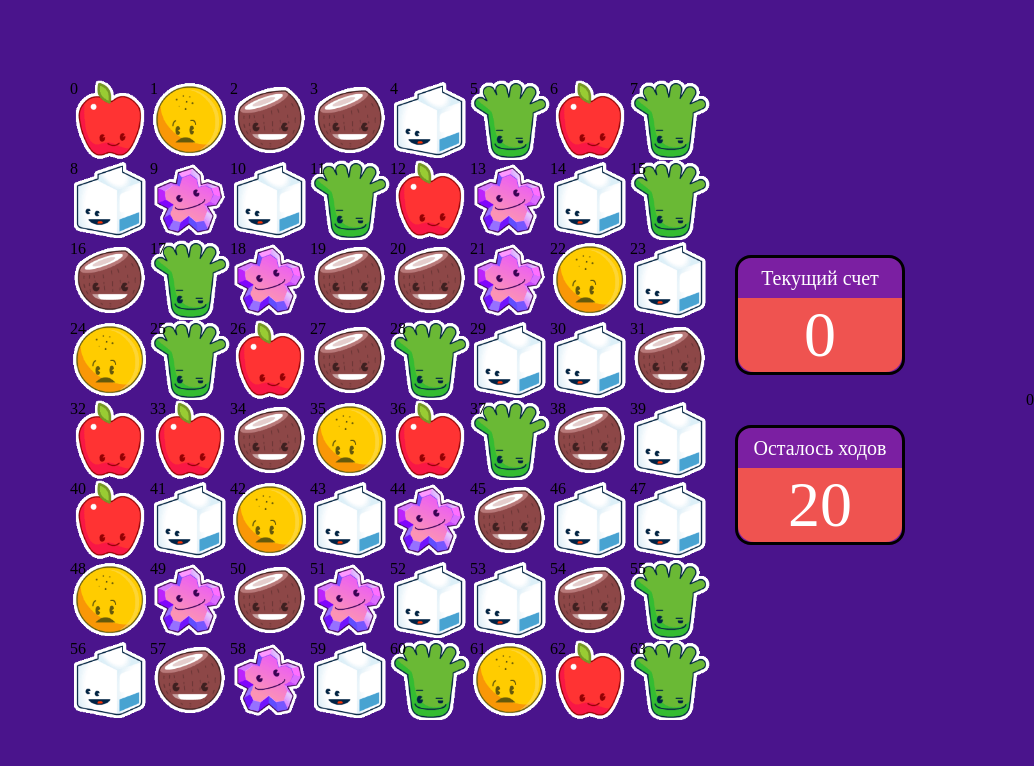
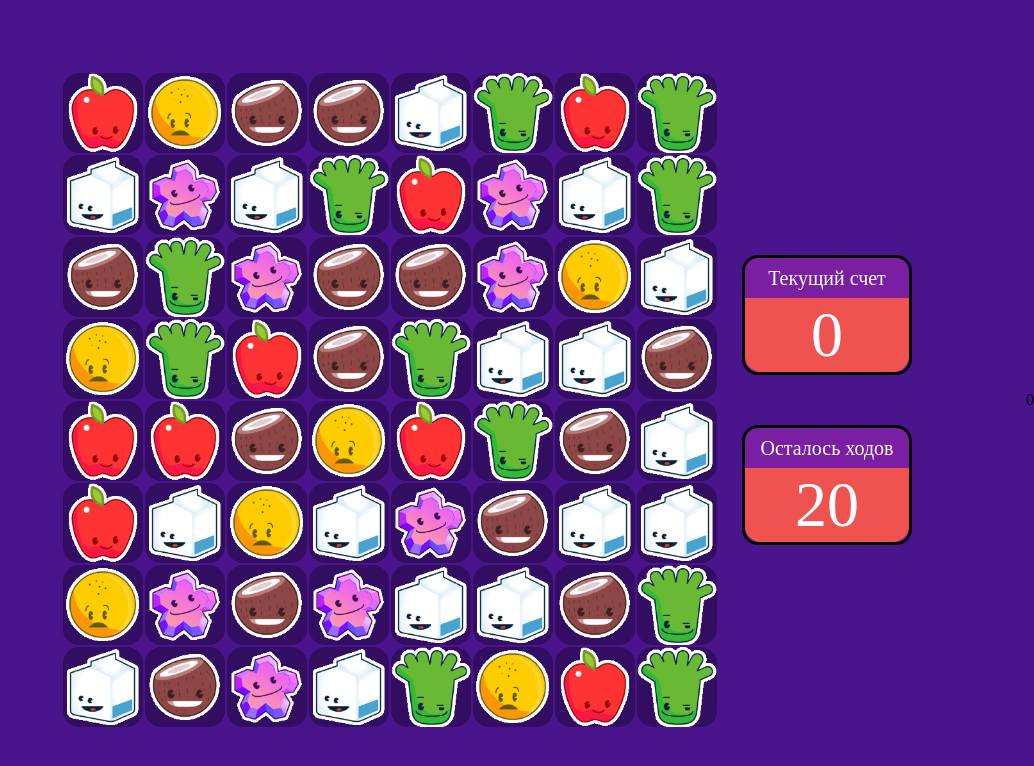
Before and after one commit to RomRow-w/Three_in_row, a React (Create React App) app: page / in a window 1280 px wide. Shown: the top 766 px of the page, without its empty margins (246-1280 px from the left). Built offline with nearby package versions, Linux system fonts and the light colour scheme.

Commit message:
feat: visual improvements

```diff
--- a/src/App.css
+++ b/src/App.css
@@ -16,12 +16,15 @@
   display: grid;
   grid-template-columns: repeat(8, 1fr);
   grid-template-rows: repeat(8, 1fr);
+  gap: 2px;
 }
 
 .container div {
   width: 80px;
   height: 80px;
   background-size: cover;
+  border-radius: 16px;
+  background-color: rgba(0,0,0,0.3);
 }
 
 .Brown {
--- a/src/App.tsx
+++ b/src/App.tsx
@@ -247,7 +247,6 @@ function App() {
               onDragEnd={dragEnd}
               className={item}
             >
-              {index}
             </div>
           );
         })}
```
